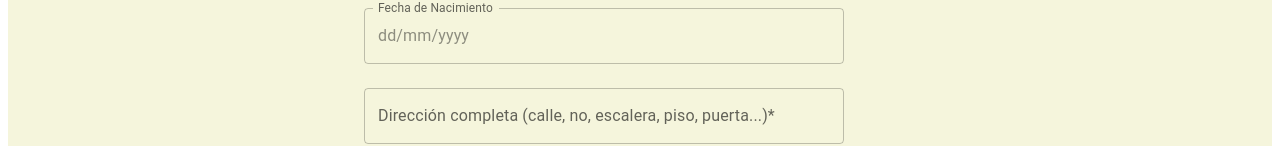
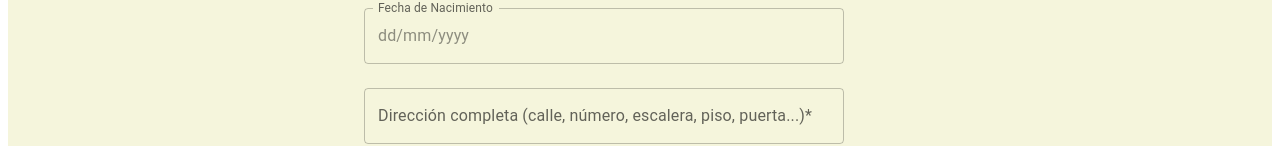
Before and after one commit to Mathnalytics17/aladinosWebPruebaFrontend, a Next.js app: page /formularioGoogleSheets in a window 1280 px wide. Shown: the part 671-817 px from the top of the page. Built offline with nearby package versions, Linux system fonts and the light colour scheme.

Commit message:
modificaciones en fecha nacimiento,campo email y autoguradado10

```diff
--- a/pages/formularioGoogleSheets/index.js
+++ b/pages/formularioGoogleSheets/index.js
@@ -509,7 +509,7 @@ export default function FormularioGoogleSheets() {
         <TextField
           fullWidth
           sx={{ minWidth: "480px" }}
-          label="Dirección completa (calle, no, escalera, piso, puerta...)*"
+          label="Dirección completa (calle, número, escalera, piso, puerta...)*"
           autoComplete="off"
           {...register("via_principal", { required: true })}
           error={!!errors.via_principal}
```
